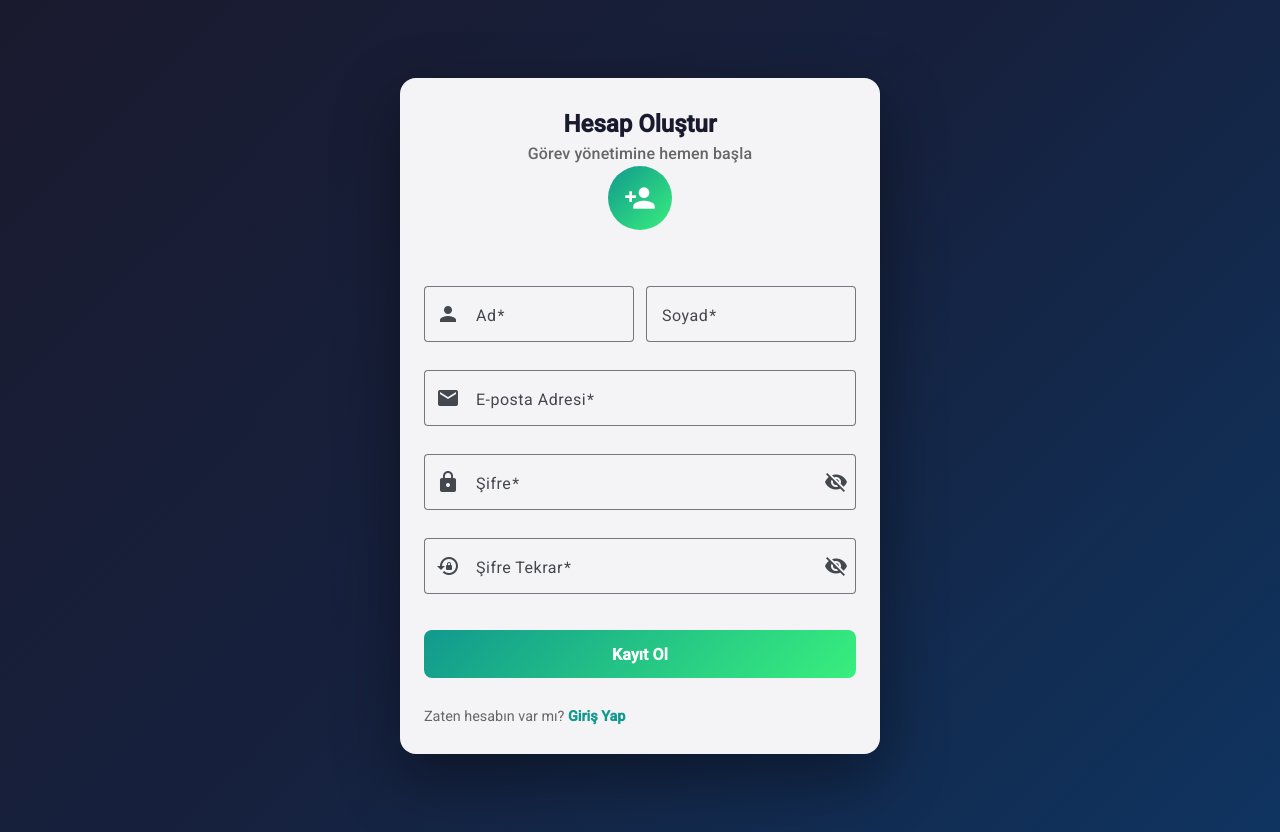
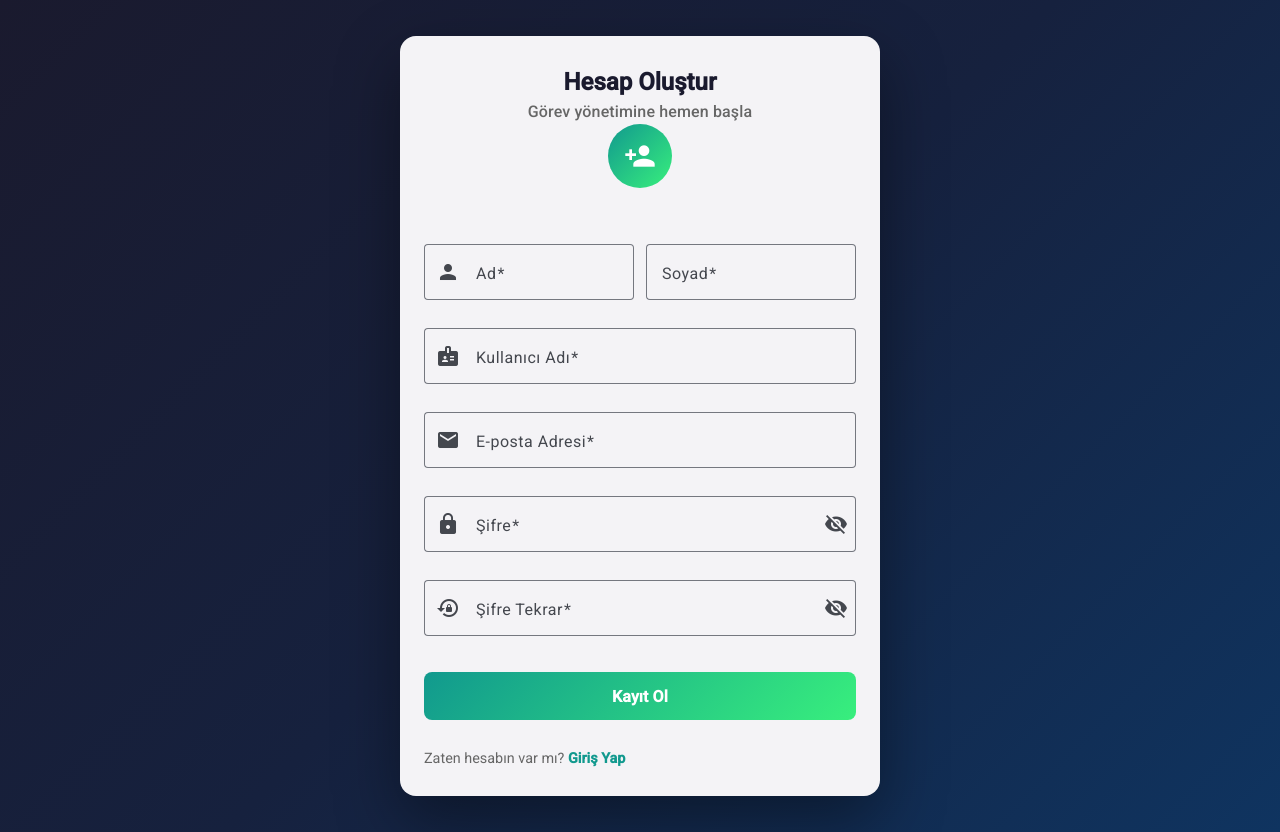
Before and after one commit to fatihbykll/TaskManagementSystem, an Angular app in the folder Frontend/: page /register in a window 1280 px wide. Built offline with nearby package versions, Linux system fonts and the light colour scheme.

Commit message:
feat(frontend/auth): RegisterComponent'e username alanı eklendi — Backend validasyonuyla tam uyumlu

```diff
--- a/Frontend/src/app/features/auth/register/register.component.html
+++ b/Frontend/src/app/features/auth/register/register.component.html
@@ -1,9 +1,7 @@
 <div class="auth-container">
   <mat-card class="auth-card">
     <mat-card-header>
-      <div class="logo">
-        <mat-icon>person_add</mat-icon>
-      </div>
+      <div class="logo"><mat-icon>person_add</mat-icon></div>
       <mat-card-title>Hesap Oluştur</mat-card-title>
       <mat-card-subtitle>Görev yönetimine hemen başla</mat-card-subtitle>
     </mat-card-header>
@@ -31,6 +29,18 @@
           </mat-form-field>
         </div>
         <mat-form-field appearance="outline" class="full-width">
+          <mat-label>Kullanıcı Adı</mat-label>
+          <input matInput formControlName="username" placeholder="kullanici_adi" autocomplete="username">
+          <mat-icon matPrefix>badge</mat-icon>
+          @if (username?.hasError('required') && username?.touched) {
+            <mat-error>Kullanıcı adı zorunludur.</mat-error>
+          } @else if (username?.hasError('minlength') && username?.touched) {
+            <mat-error>En az 3 karakter giriniz.</mat-error>
+          } @else if (username?.hasError('maxlength') && username?.touched) {
+            <mat-error>En fazla 50 karakter girilebilir.</mat-error>
+          }
+        </mat-form-field>
+        <mat-form-field appearance="outline" class="full-width">
           <mat-label>E-posta Adresi</mat-label>
           <input matInput type="email" formControlName="email"
                  placeholder="ornek@mail.com" autocomplete="email">
@@ -46,8 +56,7 @@
           <input matInput [type]="hidePassword ? 'password' : 'text'"
                  formControlName="password" autocomplete="new-password">
           <mat-icon matPrefix>lock</mat-icon>
-          <button mat-icon-button matSuffix type="button"
-                  (click)="hidePassword = !hidePassword">
+          <button mat-icon-button matSuffix type="button" (click)="hidePassword = !hidePassword">
             <mat-icon>{{ hidePassword ? 'visibility_off' : 'visibility' }}</mat-icon>
           </button>
           @if (password?.hasError('required') && password?.touched) {
@@ -63,8 +72,7 @@
           <input matInput [type]="hideConfirmPassword ? 'password' : 'text'"
                  formControlName="confirmPassword" autocomplete="new-password">
           <mat-icon matPrefix>lock_reset</mat-icon>
-          <button mat-icon-button matSuffix type="button"
-                  (click)="hideConfirmPassword = !hideConfirmPassword">
+          <button mat-icon-button matSuffix type="button" (click)="hideConfirmPassword = !hideConfirmPassword">
             <mat-icon>{{ hideConfirmPassword ? 'visibility_off' : 'visibility' }}</mat-icon>
           </button>
           @if (confirmPassword?.hasError('required') && confirmPassword?.touched) {
@@ -73,20 +81,14 @@
             <mat-error>Şifreler eşleşmiyor.</mat-error>
           }
         </mat-form-field>
-        <button mat-flat-button class="submit-btn" type="submit"
-                [disabled]="isLoading">
-          @if (isLoading) {
-            <mat-spinner diameter="20"></mat-spinner>
-          } @else {
-            Kayıt Ol
-          }
+        <button mat-flat-button class="submit-btn" type="submit" [disabled]="isLoading">
+          @if (isLoading) { <mat-spinner diameter="20"></mat-spinner> } @else { Kayıt Ol }
         </button>
       </form>
     </mat-card-content>
     <mat-card-actions>
       <p class="redirect-text">
-        Zaten hesabın var mı?
-        <a routerLink="/login" class="link">Giriş Yap</a>
+        Zaten hesabın var mı? <a routerLink="/login" class="link">Giriş Yap</a>
       </p>
     </mat-card-actions>
   </mat-card>
--- a/Frontend/src/app/features/auth/register/register.component.ts
+++ b/Frontend/src/app/features/auth/register/register.component.ts
@@ -2,12 +2,8 @@ import { Component, inject } from '@angular/core';
 import { CommonModule } from '@angular/common';
 import { Router, RouterLink } from '@angular/router';
 import {
-  AbstractControl,
-  FormBuilder,
-  ReactiveFormsModule,
-  ValidationErrors,
-  ValidatorFn,
-  Validators
+  AbstractControl, FormBuilder, ReactiveFormsModule,
+  ValidationErrors, ValidatorFn, Validators
 } from '@angular/forms';
 import { MatCardModule } from '@angular/material/card';
 import { MatFormFieldModule } from '@angular/material/form-field';
@@ -16,13 +12,8 @@ import { MatButtonModule } from '@angular/material/button';
 import { MatIconModule } from '@angular/material/icon';
 import { MatProgressSpinnerModule } from '@angular/material/progress-spinner';
 import { AuthService } from '../../../core/services/auth.service';
-/**
- * Şifre eşleşme validatörü.
- * AbstractControl düzeyinde çalışır; iki ayrı field'ı birbirine karşı doğrular.
- * Bu işlem field-level değil form-level'da yapılır; çünkü her iki değere birden ihtiyaç duyulur.
- */
 const passwordMatchValidator: ValidatorFn = (group: AbstractControl): ValidationErrors | null => {
-  const password = group.get('password')?.value;
+  const password        = group.get('password')?.value;
   const confirmPassword = group.get('confirmPassword')?.value;
   return password === confirmPassword ? null : { passwordMismatch: true };
 };
@@ -30,63 +21,49 @@ const passwordMatchValidator: ValidatorFn = (group: AbstractControl): Validation
   selector: 'app-register',
   standalone: true,
   imports: [
-    CommonModule,
-    ReactiveFormsModule,
-    RouterLink,
-    MatCardModule,
-    MatFormFieldModule,
-    MatInputModule,
-    MatButtonModule,
-    MatIconModule,
-    MatProgressSpinnerModule
+    CommonModule, ReactiveFormsModule, RouterLink,
+    MatCardModule, MatFormFieldModule, MatInputModule,
+    MatButtonModule, MatIconModule, MatProgressSpinnerModule
   ],
   templateUrl: './register.component.html',
   styleUrl: './register.component.scss'
 })
 export class RegisterComponent {
-  private readonly fb = inject(FormBuilder);
+  private readonly fb          = inject(FormBuilder);
   private readonly authService = inject(AuthService);
-  private readonly router = inject(Router);
-  isLoading = false;
-  hidePassword = true;
+  private readonly router      = inject(Router);
+  isLoading           = false;
+  hidePassword        = true;
   hideConfirmPassword = true;
   registerForm = this.fb.group({
-    firstName: ['', [Validators.required, Validators.minLength(2)]],
-    lastName:  ['', [Validators.required, Validators.minLength(2)]],
-    email:     ['', [Validators.required, Validators.email]],
-    password:  ['', [Validators.required, Validators.minLength(8),
-                     Validators.pattern(/^(?=.*[A-Za-z])(?=.*\d).+$/)]],
+    firstName:       ['', [Validators.required, Validators.minLength(2)]],
+    lastName:        ['', [Validators.required, Validators.minLength(2)]],
+    username:        ['', [Validators.required, Validators.minLength(3), Validators.maxLength(50)]],
+    email:           ['', [Validators.required, Validators.email]],
+    password:        ['', [Validators.required, Validators.minLength(8),
+                           Validators.pattern(/^(?=.*[A-Za-z])(?=.*\d).+$/)]],
     confirmPassword: ['', Validators.required]
   }, { validators: passwordMatchValidator });
-  get firstName() { return this.registerForm.get('firstName'); }
-  get lastName()  { return this.registerForm.get('lastName'); }
-  get email()     { return this.registerForm.get('email'); }
-  get password()  { return this.registerForm.get('password'); }
+  get firstName()       { return this.registerForm.get('firstName'); }
+  get lastName()        { return this.registerForm.get('lastName'); }
+  get username()        { return this.registerForm.get('username'); }
+  get email()           { return this.registerForm.get('email'); }
+  get password()        { return this.registerForm.get('password'); }
   get confirmPassword() { return this.registerForm.get('confirmPassword'); }
   onSubmit(): void {
-    if (this.registerForm.invalid) {
-      this.registerForm.markAllAsTouched();
-      return;
-    }
+    if (this.registerForm.invalid) { this.registerForm.markAllAsTouched(); return; }
     this.isLoading = true;
-    const { firstName, lastName, email, password } = this.registerForm.value;
+    const { firstName, lastName, username, email, password } = this.registerForm.value;
     this.authService.register({
       firstName: firstName!,
       lastName:  lastName!,
+      username:  username!,
       email:     email!,
       password:  password!
     }).subscribe({
-      next: (response) => {
-        if (response.success) {
-          this.router.navigate(['/tasks']);
-        }
-      },
-      error: () => {
-        this.isLoading = false;
-      },
-      complete: () => {
-        this.isLoading = false;
-      }
+      next: res => { if (res.success) this.router.navigate(['/tasks']); },
+      error:    () => { this.isLoading = false; },
+      complete: () => { this.isLoading = false; }
     });
   }
 }
```
